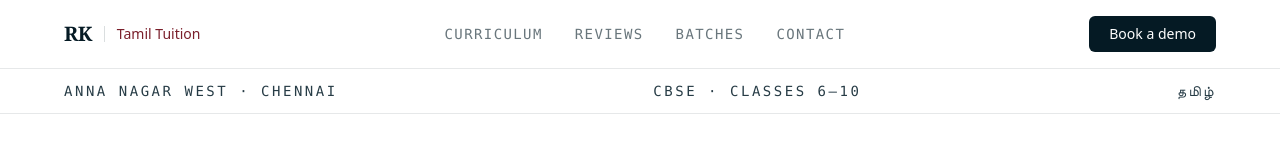
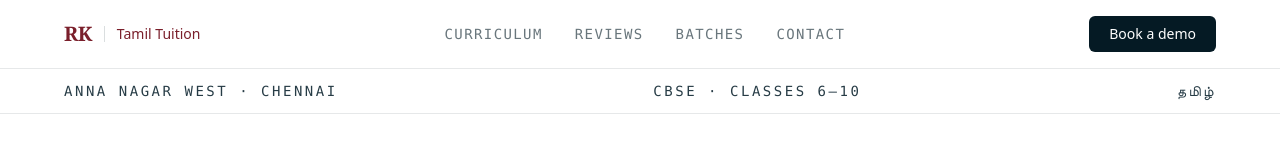
Before and after one commit to sakthiaadhavan9411-creator/Rk-Tuition, a React (Vite) app: page / in a window 1280 px wide. Shown: the top 160 px of the page. Built offline with nearby package versions, Linux system fonts and the light colour scheme; a web font is replaced by a local one.

Commit message:
Use maroon for RK wordmark

```diff
--- a/src/components/Navbar.tsx
+++ b/src/components/Navbar.tsx
@@ -12,7 +12,7 @@ export function Navbar() {
     <header className="sticky top-0 z-40 border-b border-[#0D212C]/10 bg-white/85 backdrop-blur-md">
       <nav className="mx-auto flex max-w-[1200px] items-center justify-between px-6 py-4">
         <a href="#top" className="flex items-center gap-3">
-          <span className="font-accent text-xl font-semibold tracking-tight text-[#051A24]">RK</span>
+          <span className="font-accent text-xl font-semibold tracking-tight text-maroon">RK</span>
           <span className="h-4 w-px bg-[#0D212C]/15" aria-hidden="true" />
           <span className="text-sm font-medium text-maroon">Tamil Tuition</span>
         </a>
```
